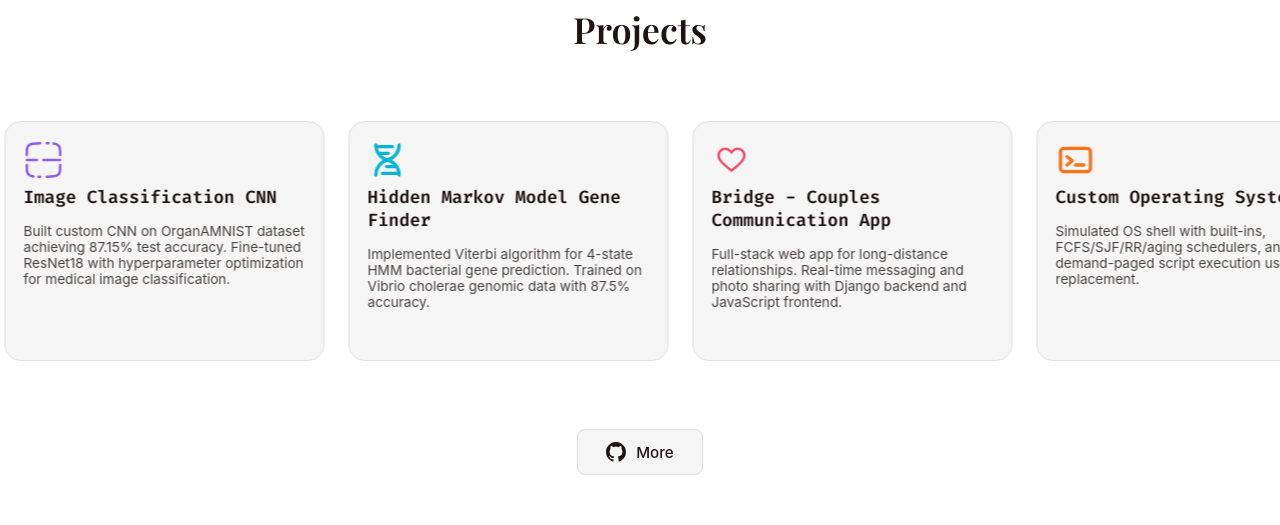
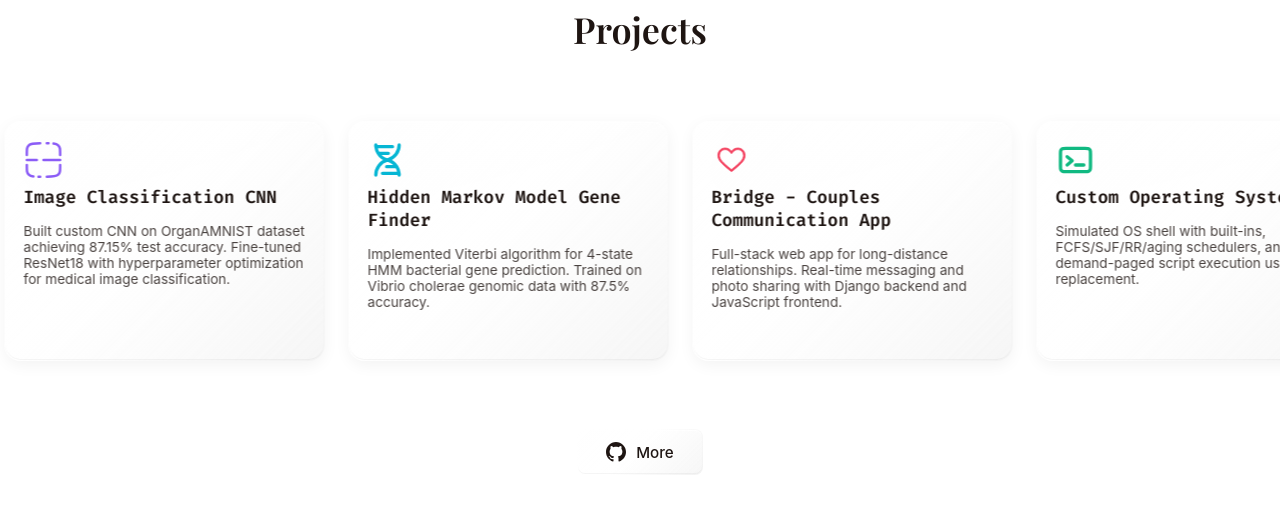
Before and after one commit to J4keF/personal-site-2026, a React (Create React App) app: page / in a window 1280 px wide. Shown: the part 1760-2285 px from the top of the page. Built offline with nearby package versions, Linux system fonts and the light colour scheme; a web font is replaced by a local one.

Commit message:
Update projects to feature Odyssey and glassmorphism

```diff
--- a/src/components/Projects.css
+++ b/src/components/Projects.css
@@ -67,9 +67,7 @@
   max-width: var(--projects-card-width);
   height: 240px;
   box-sizing: border-box;
-  background: rgba(255, 255, 255, 0.08);
-  border: 1px solid rgba(255, 255, 255, 0.15);
-  border-left: 4px solid var(--accent-color);
+  border: 1px solid transparent;
   border-radius: 16px;
   padding: 18px;
   display: flex;
@@ -81,10 +79,62 @@
   color: var(--text-color);
   cursor: pointer !important;
   transition: all 0.3s ease;
-  backdrop-filter: blur(8px);
-  -webkit-backdrop-filter: blur(8px);
+  background:
+    linear-gradient(135deg, rgba(255, 255, 255, 0.10), rgba(255, 255, 255, 0.03)) padding-box,
+    linear-gradient(135deg, rgba(255, 255, 255, 0.55) 0%, rgba(255, 255, 255, 0.06) 45%, rgba(255, 255, 255, 0.25) 100%) border-box;
+  box-shadow:
+    inset 0 1px 0 rgba(255, 255, 255, 0.2),
+    inset 0 -1px 0 rgba(0, 0, 0, 0.12),
+    0 4px 20px rgba(0, 0, 0, 0.08);
+  backdrop-filter: blur(14px) saturate(150%);
+  -webkit-backdrop-filter: blur(14px) saturate(150%);
   margin-right: var(--projects-card-gap);
   text-decoration: none;
+  position: relative;
+  overflow: hidden;
+}
+
+/* Permanent soft sheen */
+.project-card::after {
+  content: '';
+  position: absolute;
+  inset: 0;
+  background: linear-gradient(160deg, rgba(255, 255, 255, 0.036) 0%, rgba(255, 255, 255, 0) 38%);
+  border-radius: inherit;
+  pointer-events: none;
+  z-index: 0;
+}
+
+/* Soft internal glow layer tinted by each card's accent color */
+.project-card::before {
+  content: '';
+  position: absolute;
+  inset: -20%;
+  background:
+    radial-gradient(circle at 22% 28%, var(--accent-color) 0%, transparent 55%),
+    radial-gradient(circle at 78% 72%, var(--accent-color) 0%, transparent 60%);
+  filter: blur(45px);
+  opacity: 0;
+  transition: opacity 0.65s ease;
+  pointer-events: none;
+  z-index: 0;
+  border-radius: inherit;
+}
+
+.project-card:hover::before {
+  opacity: 0.3;
+}
+
+[data-theme='light'] .project-card:hover::before {
+  opacity: 0.16;
+}
+
+/* Keep card content above the glow layer */
+.project-icon,
+.project-card h3,
+.project-card p {
+  position: relative;
+  z-index: 1;
 }
 
 .project-icon {
@@ -94,7 +144,7 @@
   margin-bottom: 0;
   color: var(--accent-color);
   opacity: 1;
-  transition: transform 0.3s ease;
+  transition: transform 0.4s ease;
 }
 
 .project-icon svg {
@@ -109,41 +159,46 @@
 
 
 [data-theme='light'] .project-card {
-  background: #f5f5f5;
-  border: 1px solid #e0e0e0;
-  box-shadow: none;
+  background:
+    linear-gradient(135deg, rgba(255, 255, 255, 0.65), rgba(255, 255, 255, 0.3)) padding-box,
+    linear-gradient(135deg, rgba(255, 255, 255, 0.95) 0%, rgba(255, 255, 255, 0.25) 45%, rgba(0, 0, 0, 0.05) 100%) border-box;
+  box-shadow:
+    inset 0 1px 0 rgba(255, 255, 255, 0.8),
+    inset 0 -1px 0 rgba(0, 0, 0, 0.04),
+    0 4px 16px rgba(0, 0, 0, 0.05);
 }
 
 [data-theme='dark'] .project-card {
-  background: rgba(255, 255, 255, 0.05);
-  border: 1px solid rgba(255, 255, 255, 0.1);
+  background:
+    linear-gradient(135deg, rgba(255, 255, 255, 0.06), rgba(255, 255, 255, 0.015)) padding-box,
+    linear-gradient(135deg, rgba(255, 255, 255, 0.4) 0%, rgba(255, 255, 255, 0.04) 45%, rgba(255, 255, 255, 0.16) 100%) border-box;
 }
 
 .project-card:hover {
   transform: translateY(-8px);
-  background: rgba(255, 255, 255, 0.12);
-  border-top: 1px solid var(--accent-color);
-  border-right: 1px solid var(--accent-color);
-  border-bottom: 1px solid var(--accent-color);
-  border-left: 1px solid var(--accent-color);
-  box-shadow: 0 8px 24px rgba(0, 0, 0, 0.1);
+  background:
+    linear-gradient(135deg, rgba(255, 255, 255, 0.16), rgba(255, 255, 255, 0.05)) padding-box,
+    linear-gradient(135deg, rgba(255, 255, 255, 0.75) 0%, rgba(255, 255, 255, 0.15) 45%, rgba(255, 255, 255, 0.35) 100%) border-box;
+  box-shadow:
+    inset 0 1px 0 rgba(255, 255, 255, 0.3),
+    inset 0 -1px 0 rgba(0, 0, 0, 0.12),
+    0 8px 24px rgba(0, 0, 0, 0.1);
 }
 
 [data-theme='light'] .project-card:hover {
-  background: #efefef;
-  border-top: 1px solid var(--accent-color);
-  border-right: 1px solid var(--accent-color);
-  border-bottom: 1px solid var(--accent-color);
-  border-left: 1px solid var(--accent-color);
-  box-shadow: none;
+  background:
+    linear-gradient(135deg, rgba(255, 255, 255, 0.8), rgba(255, 255, 255, 0.4)) padding-box,
+    linear-gradient(135deg, rgba(255, 255, 255, 1) 0%, rgba(255, 255, 255, 0.4) 50%, rgba(0, 0, 0, 0.08) 100%) border-box;
+  box-shadow:
+    inset 0 1px 0 rgba(255, 255, 255, 0.9),
+    inset 0 -1px 0 rgba(0, 0, 0, 0.05),
+    0 8px 20px rgba(0, 0, 0, 0.07);
 }
 
 [data-theme='dark'] .project-card:hover {
-  background: rgba(255, 255, 255, 0.1);
-  border-top: 1px solid var(--accent-color);
-  border-right: 1px solid var(--accent-color);
-  border-bottom: 1px solid var(--accent-color);
-  border-left: 1px solid var(--accent-color);
+  background:
+    linear-gradient(135deg, rgba(255, 255, 255, 0.13), rgba(255, 255, 255, 0.04)) padding-box,
+    linear-gradient(135deg, rgba(255, 255, 255, 0.6) 0%, rgba(255, 255, 255, 0.1) 45%, rgba(255, 255, 255, 0.28) 100%) border-box;
 }
 
 .project-card h3 {
@@ -169,7 +224,6 @@
   gap: 10px;
   margin-top: 48px;
   padding: 12px 28px;
-  background: rgba(255, 255, 255, 0.08);
   color: var(--text-color);
   text-decoration: none;
   border-radius: 8px;
@@ -178,31 +232,41 @@
   font-weight: 500;
   transition: all 0.3s ease;
   cursor: pointer !important;
-  border: 1px solid rgba(255, 255, 255, 0.15);
+  border: 1px solid transparent;
+  background:
+    linear-gradient(135deg, rgba(255, 255, 255, 0.10), rgba(255, 255, 255, 0.03)) padding-box,
+    linear-gradient(135deg, rgba(255, 255, 255, 0.5) 0%, rgba(255, 255, 255, 0.06) 45%, rgba(255, 255, 255, 0.22) 100%) border-box;
+  box-shadow: inset 0 1px 0 rgba(255, 255, 255, 0.18), inset 0 -1px 0 rgba(0, 0, 0, 0.1);
+  backdrop-filter: blur(14px) saturate(150%);
+  -webkit-backdrop-filter: blur(14px) saturate(150%);
 }
 
 [data-theme='light'] .github-more-btn {
-  background: #f5f5f5;
-  border: 1px solid #e0e0e0;
   color: #1e1512;
-  box-shadow: none;
+  background:
+    linear-gradient(135deg, rgba(255, 255, 255, 0.65), rgba(255, 255, 255, 0.3)) padding-box,
+    linear-gradient(135deg, rgba(255, 255, 255, 0.9) 0%, rgba(255, 255, 255, 0.25) 45%, rgba(0, 0, 0, 0.05) 100%) border-box;
+  box-shadow: inset 0 1px 0 rgba(255, 255, 255, 0.8), inset 0 -1px 0 rgba(0, 0, 0, 0.04);
 }
 
 [data-theme='dark'] .github-more-btn {
-  background: rgba(255, 255, 255, 0.05);
-  border: 1px solid rgba(255, 255, 255, 0.1);
   color: #f5f5f5;
+  background:
+    linear-gradient(135deg, rgba(255, 255, 255, 0.06), rgba(255, 255, 255, 0.015)) padding-box,
+    linear-gradient(135deg, rgba(255, 255, 255, 0.35) 0%, rgba(255, 255, 255, 0.04) 45%, rgba(255, 255, 255, 0.14) 100%) border-box;
 }
 
 [data-theme='light'] .github-more-btn:hover {
-  background: #efefef;
-  border: 1px solid #e0e0e0;
-  box-shadow: none;
+  background:
+    linear-gradient(135deg, rgba(255, 255, 255, 0.8), rgba(255, 255, 255, 0.4)) padding-box,
+    linear-gradient(135deg, rgba(255, 255, 255, 1) 0%, rgba(255, 255, 255, 0.4) 50%, rgba(0, 0, 0, 0.08) 100%) border-box;
+  box-shadow: inset 0 1px 0 rgba(255, 255, 255, 0.9), inset 0 -1px 0 rgba(0, 0, 0, 0.05);
 }
 
 [data-theme='dark'] .github-more-btn:hover {
-  background: rgba(255, 255, 255, 0.1);
-  border: 1px solid rgba(255, 255, 255, 0.2);
+  background:
+    linear-gradient(135deg, rgba(255, 255, 255, 0.12), rgba(255, 255, 255, 0.04)) padding-box,
+    linear-gradient(135deg, rgba(255, 255, 255, 0.55) 0%, rgba(255, 255, 255, 0.1) 45%, rgba(255, 255, 255, 0.25) 100%) border-box;
 }
 
 .github-more-btn:active {
--- a/src/components/Projects.jsx
+++ b/src/components/Projects.jsx
@@ -4,6 +4,7 @@ import './Projects.css';
 import { ReactComponent as SmileIcon } from '../Assets/smile.svg';
 import { ReactComponent as DnaIcon } from '../Assets/dna.svg';
 import { ReactComponent as ScannerIcon } from '../Assets/scanner.svg';
+import { ReactComponent as OdysseyIcon } from '../Assets/odyssey-logo.svg';
 
 const Projects = ({ setIsHovered }) => {
   const trackRef = useRef(null);
@@ -57,7 +58,7 @@ const Projects = ({ setIsHovered }) => {
   const projects = [
     {
       id: 1,
-      title: "Emotion Classification with LLMs",
+      title: "NLP Emotion Classification",
       description: "Fine-tuned BERT-based models achieving >62% classification accuracy on GoEmotions dataset. Analyzed BERT attention heatmaps to interpret emotional word predictions.",
       link: "https://github.com/J4keF/GoEmotionsLLM",
       accentColor: "#ec4899",
@@ -102,9 +103,19 @@ const Projects = ({ setIsHovered }) => {
       title: "Custom Operating System",
       description: "Simulated OS shell with built-ins, FCFS/SJF/RR/aging schedulers, and demand-paged script execution using LRU replacement.",
       link: "https://github.com/J4keF/CustomOperatingSystem",
+      accentColor: "#10b981 ",
+      icon: (
+        <TerminalIcon width={40} height={40} />
+      )
+    },
+    {
+      id: 6,
+      title: "Odyssey - Goal Tracking",
+      description: "Flutter app with a nested Firebase backend breaking goals into Tasks, Milestones, SteppingStones, and Dailies. Built with Firebase Auth and Cloud Firestore for real-time progress tracking.",
+      link: "https://github.com/J4keF/Odyssey",
       accentColor: "#f97316",
       icon: (
-        <TerminalIcon width={40} height={40} />
+        <OdysseyIcon width={40} height={40} />
       )
     }
   ];
```
Also changed, not shown: src/Assets/odyssey-logo.svg (added).
